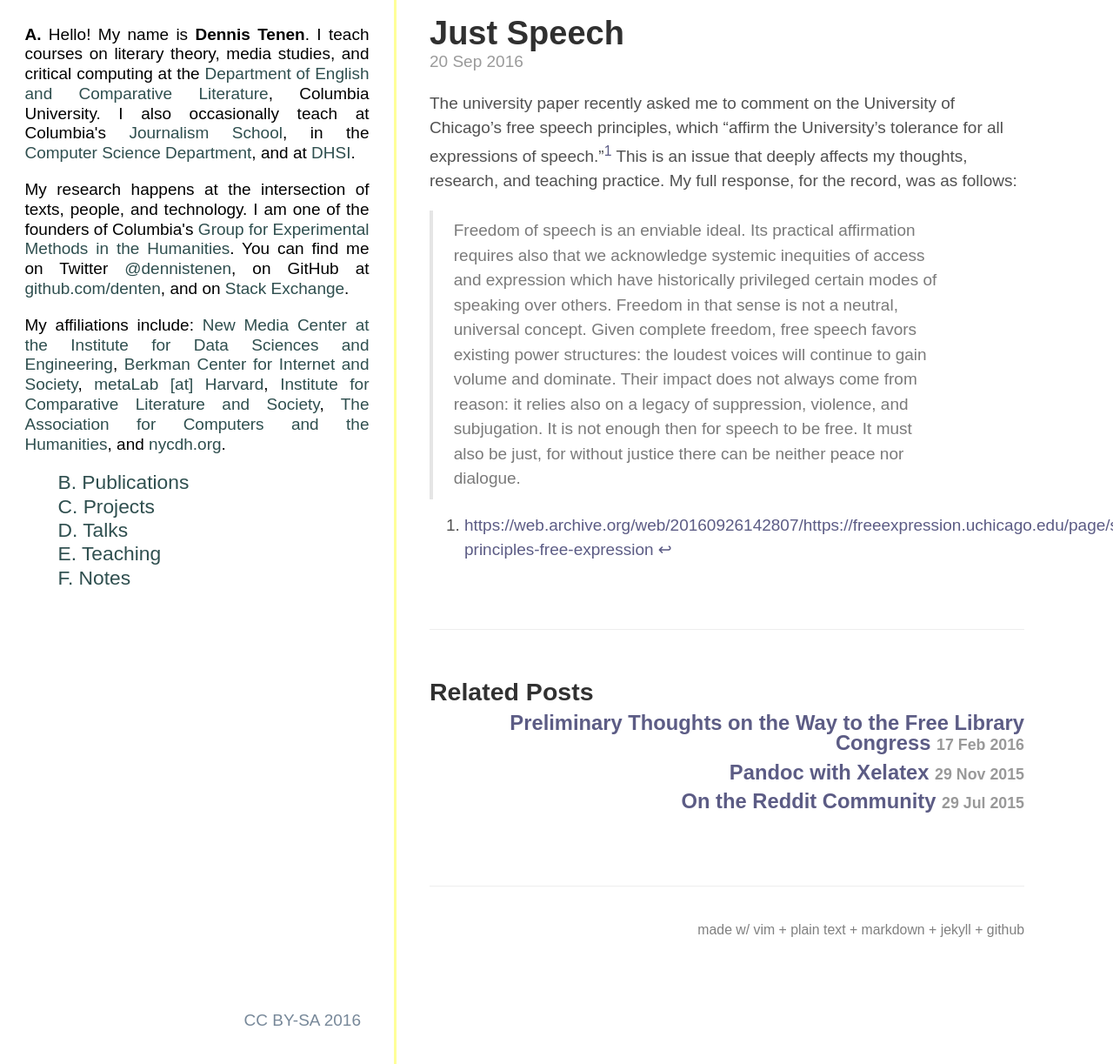
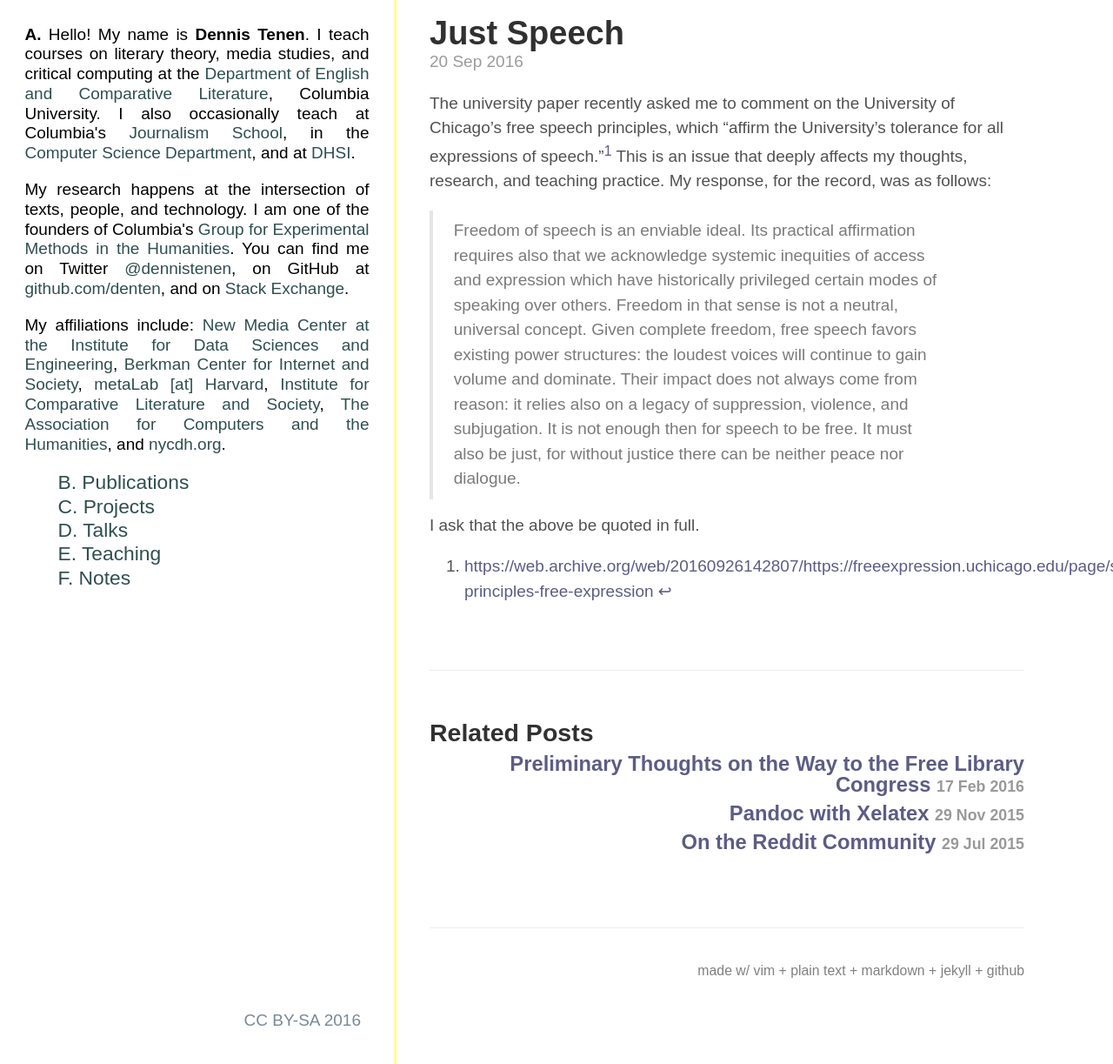
Before and after one commit to denten/denten.github.io, a Jekyll site: the page built from _posts/2016-09-20-just-speech.md, in a window 1280 px wide and 1223 px high. Shown: the whole window at 87% size. Built offline with Jekyll 4.4.1, drawn with Linux system fonts in a browser that asks for light colours; some web fonts are replaced; some of the changed lines change nothing that is shown.

Commit message:
add just speech

```diff
--- a/_posts/2016-09-20-just-speech.md
+++ b/_posts/2016-09-20-just-speech.md
@@ -12,8 +12,8 @@ categories:
 The university paper recently asked me to comment on the University of
 Chicago's free speech principles, which "affirm the University's tolerance for
 all expressions of speech."[^1] This is an issue that deeply affects my
-thoughts, research, and teaching practice. My full response, for the record,
-was as follows:
+thoughts, research, and teaching practice. My response, for the record, was as
+follows:
 
 > Freedom of speech is an enviable ideal. Its practical
 affirmation requires also that we acknowledge systemic inequities of access
@@ -25,4 +25,6 @@ come from reason: it relies also on a legacy of suppression, violence, and
 subjugation. It is not enough then for speech to be free. It must also be
 just, for without justice there can be neither peace nor dialogue.
 
+I ask that the above be quoted in full.
+
 [^1]: [https://web.archive.org/web/20160926142807/https://freeexpression.uchicago.edu/page/statement-principles-free-expression](https://web.archive.org/web/20160926142807/https://freeexpression.uchicago.edu/page/statement-principles-free-expression)
```
